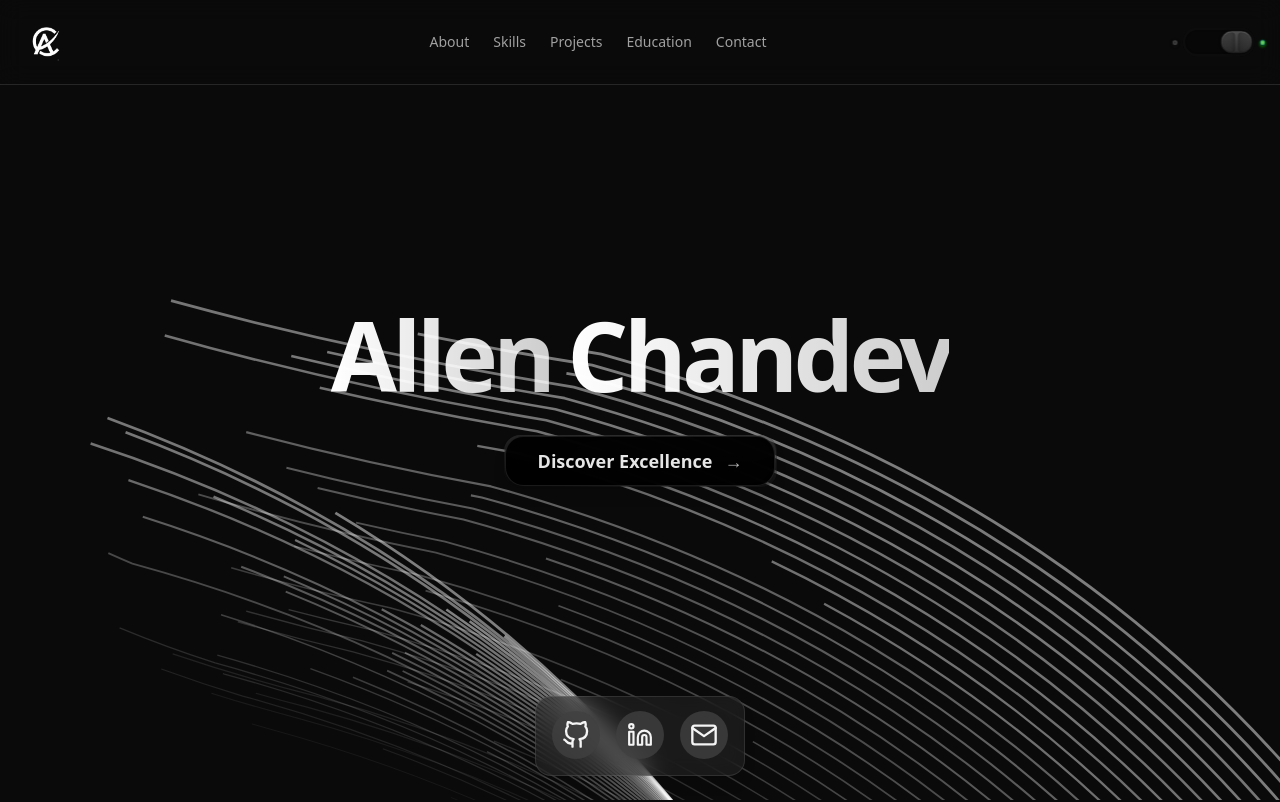
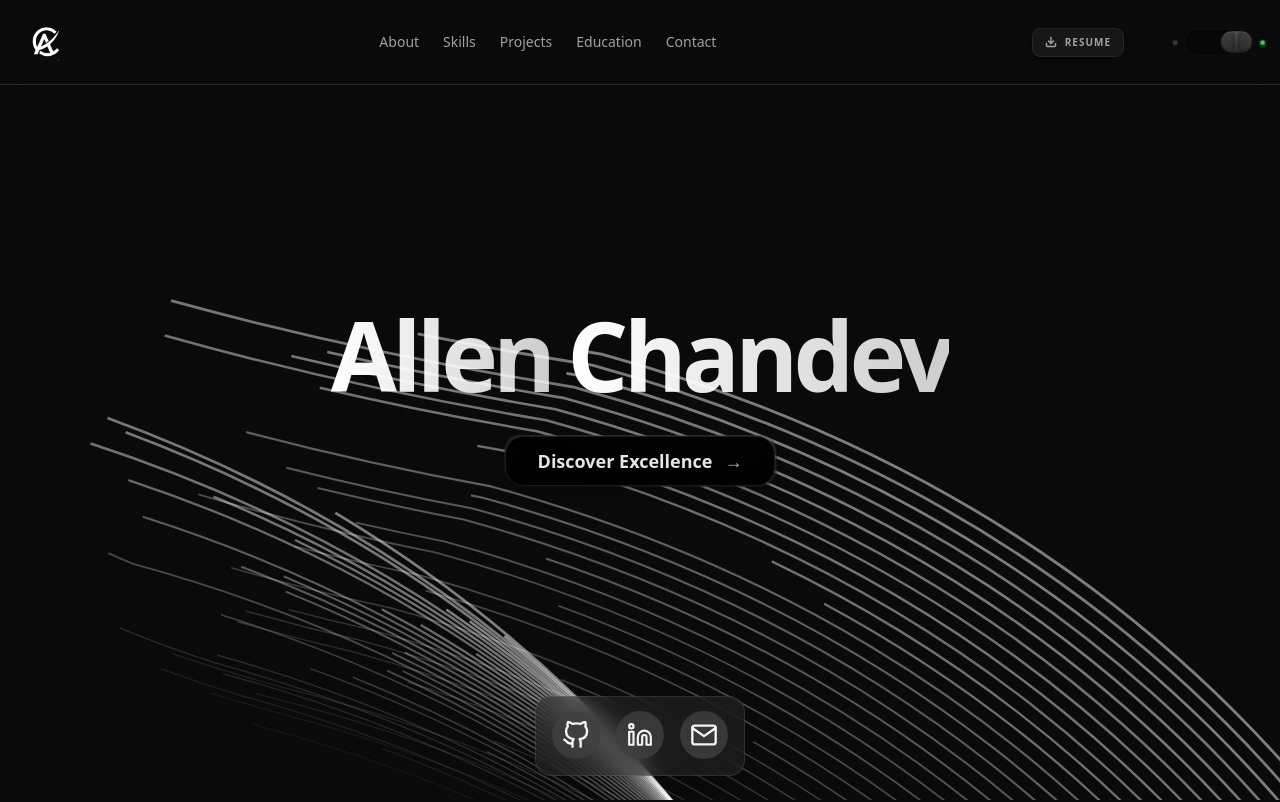
Before and after one commit to allenchandev25-del/allenchandev_portfolio, a React (Vite) app: page / in a window 1280 px wide. Shown: the top 802 px of the page. Built offline with nearby package versions, Linux system fonts and the light colour scheme.

Commit message:
Update App.tsx

```diff
--- a/src/App.tsx
+++ b/src/App.tsx
@@ -148,7 +148,20 @@ export default function App() {
           <a href="#education" className="hover:text-neutral-900 dark:hover:text-white transition-colors">Education</a>
           <a href="#contact" className="hover:text-neutral-900 dark:hover:text-white transition-colors">Contact</a>
         </nav>
-        <div>
+        <div className="flex items-center gap-2">
+          <a
+            href="/allenchandev.pdf"
+            target="_blank"
+            rel="noopener noreferrer"
+            className="flex items-center gap-2 px-3 py-1.5 rounded-lg bg-neutral-100 dark:bg-neutral-900 border border-neutral-200 dark:border-neutral-800 text-[10px] font-bold uppercase tracking-widest text-neutral-600 dark:text-neutral-400 hover:text-neutral-900 dark:hover:text-white hover:bg-neutral-200 dark:hover:bg-neutral-800 transition-all shadow-sm"
+          >
+            <svg xmlns="http://www.w3.org/2000/svg" width="12" height="12" viewBox="0 0 24 24" fill="none" stroke="currentColor" strokeWidth="3" strokeLinecap="round" strokeLinejoin="round">
+              <path d="M21 15v4a2 2 0 0 1-2 2H5a2 2 0 0 1-2-2v-4"></path>
+              <polyline points="7 10 12 15 17 10"></polyline>
+              <line x1="12" y1="15" x2="12" y2="3"></line>
+            </svg>
+            Resume
+          </a>
           <Switch checked={isDark} onChange={(e) => setIsDark(e.target.checked)} />
         </div>
       </header>
```
